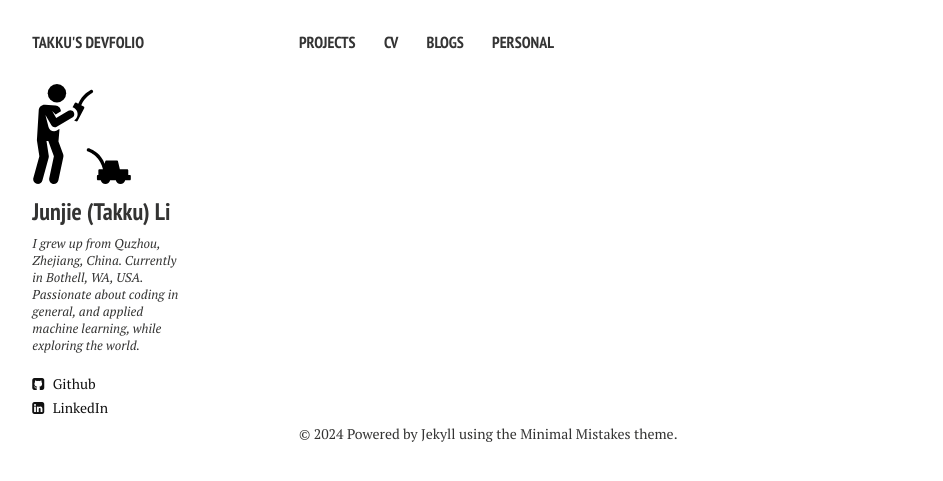
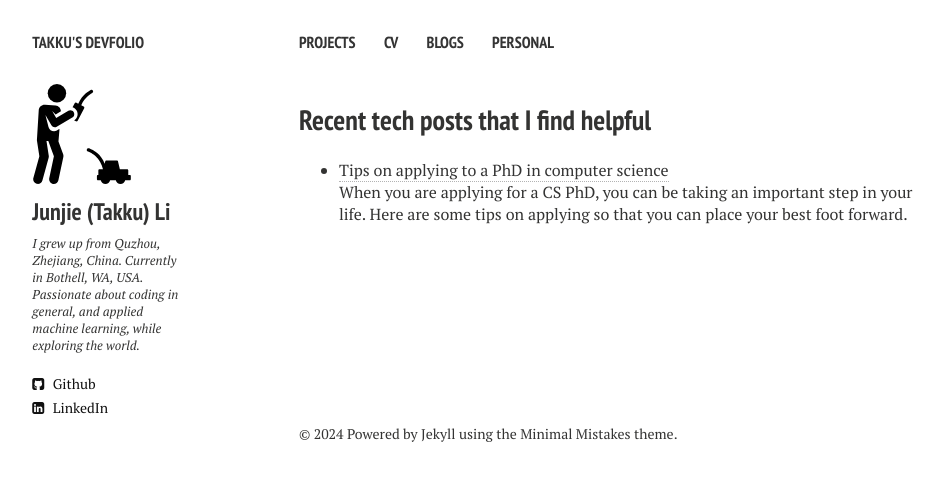
Before and after one commit to takkujunjieli/takkujunjieli.github.io, a Jekyll site: the page built from blogs.md, in a window 1280 px wide. Shown: the top 481 px of the page, without its empty margins (21-964 px from the left). Built offline with Jekyll 4.4.1, drawn with Linux system fonts in a browser that asks for light colours; nearby versions of some CDN libraries.

Commit message:
post_init

```diff
--- a/_posts/2020-01-07-on-phd-applications.md
+++ b/_posts/2020-01-07-on-phd-applications.md
@@ -1,19 +1,11 @@
 ---
 layout: post
 title: "Tips on applying to a PhD in computer science"
+date: 2024-07-15
+tags: [blog]
 description: "Y."
 comments: true
 ---
 
 
 When you are applying for a CS PhD, you can be taking an important step in your life. Here are some tips on applying so that you can place your best foot forward.
-
-<br>
-I have had an unsuccessful round of PhD applications, but 1-2 years later, I finally landed myself into UIUC and a top-choice lab. Comparing my experience, these are what I've done differently and what I think helped.
-* **Start your Statement of Purpose early.** In my initial (failed) attempt applying to PhD, I was told that my personal statement sucked. This time, I finished brainstorming my statement of purpose in September and writing it in October. While writing, I went through many rounds of edits - with myself, my boyfriend, the Campus Library Writing Center, and the CS Writing Faculty. I worked on my statement of purpose almost every day, for 2-6 hrs. Each day can shed a new light on how to frame the paper better. And finally, November is the time to tweak that final paragraph towards the different schools I'm applying too and start submitting. The effort put into the statement of purpose really paid off.
-* **Position your Statement of Purpose wisely.** The statement of purpose is all about your research potential. This means there's no need to get too personal with it. For example, I cut down the personal side of why I'm interested in CS and PhD to one or two sentences at the introduction that transitioned smoothly into research interests next. As for the core part of the paper, I touched upon an early research experience, a main research experience that I'm very proud of, the research accomplishments and revelations achieved, as well as intended future research direction. Remember to use word choices that demonstrate your ability to think, make decisions, research, and communicate. **Start early and revise!
-<br />
-
-<br>
-Many thanks to Rick Freedman, Sandeep Polisetty, Joie Yeahuay Wu, Deep Chakraborty, and others for their help and support. Really appreciate it!
-<br />
--- a/blogs.md
+++ b/blogs.md
@@ -6,3 +6,13 @@ tagline: A List of Blogs
 tags: [Blogs]
 comments: false
 ---
+<h2>Recent tech posts that I find helpful</h2>
+
+<ul>
+{% for post in site.posts %}
+  <li>
+    <a href="{{ post.url }}">{{ post.title }}</a>
+    <p>{{ post.excerpt }}</p>
+  </li>
+{% endfor %}
+</ul>
```
Also changed, not shown: index.md (+1 -1 lines).
